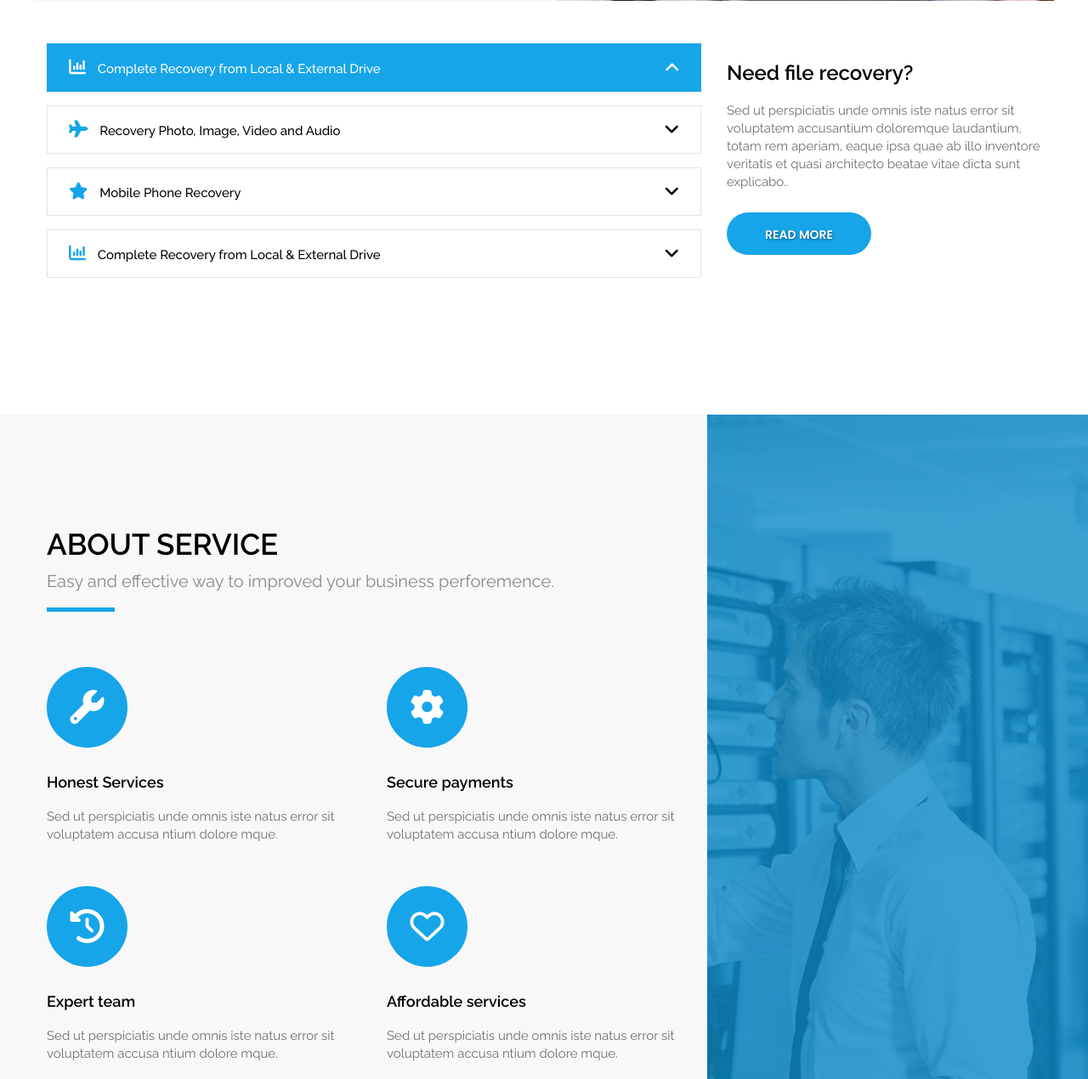
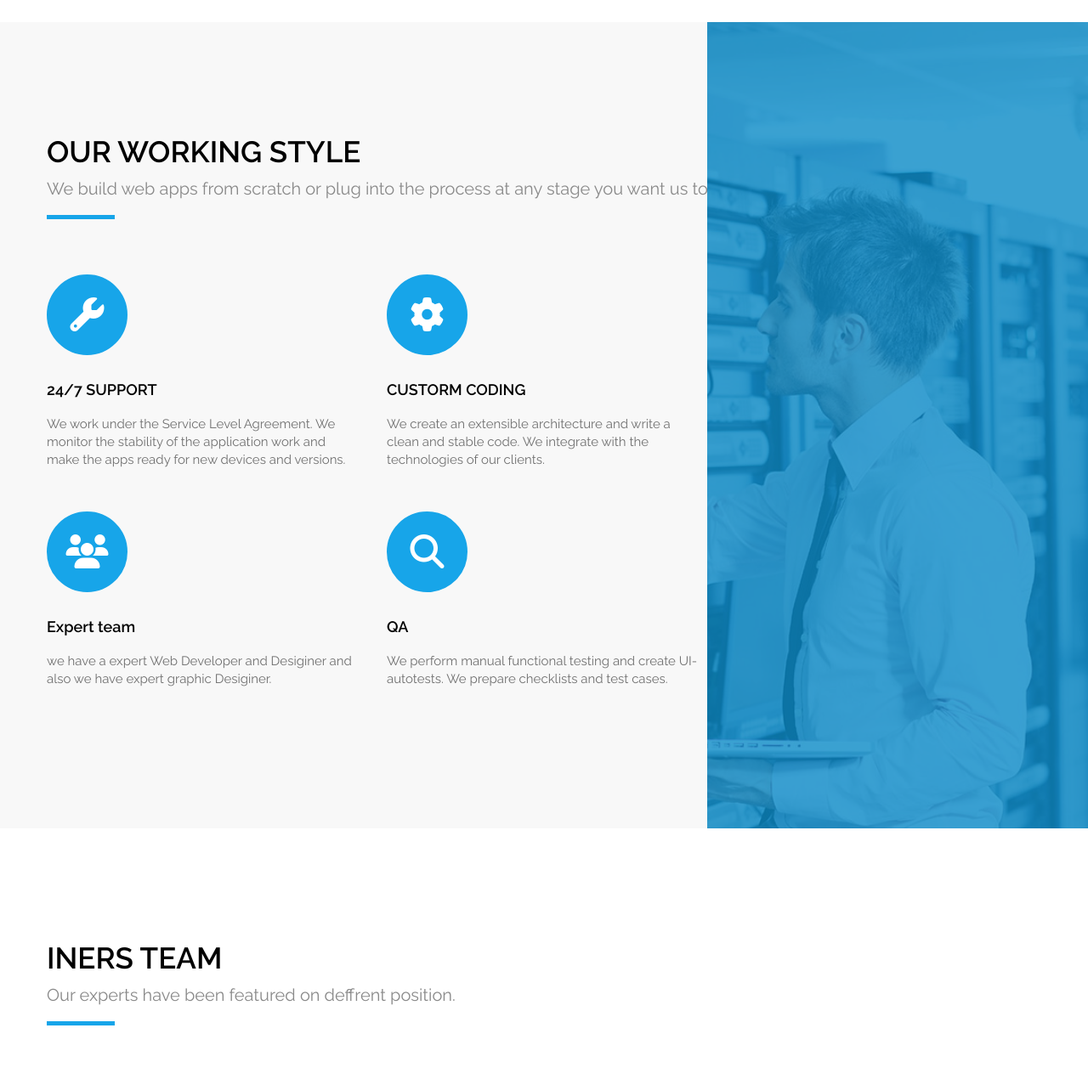
Before and after one commit to AayushTimalsina-AT/inerstechWebsite, a PHP site: page /about.php in a window 1280 px wide. Shown: the part 1099-2369 px from the top of the page at 85% size. Run offline with PHP 8.4, Linux system fonts and the light colour scheme; some libraries are stand-ins or nearby versions.

Commit message:
about pagae code cnage and index page code change

```diff
--- a/about.php
+++ b/about.php
@@ -26,8 +26,8 @@
       <div class="col-md-12">
         <div class="full">
           <div class="main_heading text_align_center">
-            <h2>We are Leading Company</h2>
-            <p class="large">Fastest service with best price!</p>
+            <h2>Modern Software Development Company</h2>
+            <p class="large">Our expertise in application development is evolutionary and at-par with next-generation software applications.</p>
           </div>
         </div>
       </div>
@@ -35,86 +35,17 @@
     <div class="row about_blog">
       <div class="col-lg-6 col-md-6 col-sm-12 about_cont_blog">
         <div class="full text_align_left">
-          <h3>What we do</h3>
-          <p>Lorem Ipsum is simply dummy text of the printing and typesetting industry. Lorem Ipsum has been the industry's
-            standard dummy text ever since the 1500s, when an unknown printer took a galley..</p>
-          <ul>
+          <h3>We prefer better</h3>
+          <p>Origami Technology Pvt. Ltd. is established with vision of endless creativity, compassion and dedication on revolutionizing IT industry. Our founding members discovered huge gap between current IT practices and digital platforms used by end users. Our mission is to create robust websites, software/apps, Networking services and securities and any other aspects of technology which needs our attention.</p>
+          <!-- <ul>
             <li><i class="fa fa-check-circle"></i>Persius appetere pro mea harum ridens</li>
             <li><i class="fa fa-check-circle"></i>Instructior vis at causae legimus luptatum mel</li>
             <li><i class="fa fa-check-circle"></i>Maluisset id persius appetere pro mea harum</li>
-          </ul>
+          </ul> -->
         </div>
       </div>
       <div class="col-lg-6 col-md-6 col-sm-12 about_feature_img padding_right_0">
-        <div class="full text_align_center"> <img class="img-responsive" src="assets/images/it_service/post-06.jpg" alt="#" /> </div>
-      </div>
-    </div>
-    <div class="row" style="margin-top: 35px">
-      <div class="col-md-8">
-        <div class="full margin_bottom_30">
-          <div class="accordion border_circle">
-            <div class="bs-example">
-              <div class="panel-group" id="accordion">
-                <div class="panel panel-default">
-                  <div class="panel-heading">
-                    <p class="panel-title"> <a data-toggle="collapse" data-parent="#accordion" href="#collapseOne"><i class="fa fa-bar-chart" aria-hidden="true"></i> Complete Recovery from Local & External Drive<i class="fa fa-angle-down"></i></a> </p>
-                  </div>
-                  <div id="collapseOne" class="panel-collapse collapse in">
-                    <div class="panel-body">
-                      <p>Contrary to popular belief, Lorem Ipsum is not simply random text. It has roots in a piece of classical Latin literature from 45 BC, making it
-                        over 2000 years old. Richard McClintock, a Latin professor at Hampden-Sydney College in Virginia, looked up one of the more obscure Latin words,
-                        consectetur, from a Lorem Ipsum passage, and going through the cites of the word in classical literature, discovered the undoubtable source.</p>
-                    </div>
-                  </div>
-                </div>
-                <div class="panel panel-default">
-                  <div class="panel-heading">
-                    <p class="panel-title"> <a data-toggle="collapse" data-parent="#accordion" href="#collapseTwo"><i class="fa fa-plane"></i> Recovery Photo, Image, Video and Audio<i class="fa fa-angle-down"></i></a> </p>
-                  </div>
-                  <div id="collapseTwo" class="panel-collapse collapse">
-                    <div class="panel-body">
-                      <p>Contrary to popular belief, Lorem Ipsum is not simply random text. It has roots in a piece of classical Latin literature from 45 BC, making it
-                        over 2000 years old. Richard McClintock, a Latin professor at Hampden-Sydney College in Virginia, looked up one of the more obscure Latin words,
-                        consectetur, from a Lorem Ipsum passage, and going through the cites of the word in classical literature, discovered the undoubtable source.</p>
-                    </div>
-                  </div>
-                </div>
-                <div class="panel panel-default">
-                  <div class="panel-heading">
-                    <p class="panel-title"> <a data-toggle="collapse" data-parent="#accordion" href="#collapseThree"><i class="fa fa-star"></i> Mobile Phone Recovery<i class="fa fa-angle-down"></i></a> </p>
-                  </div>
-                  <div id="collapseThree" class="panel-collapse collapse">
-                    <div class="panel-body">
-                      <p>Contrary to popular belief, Lorem Ipsum is not simply random text. It has roots in a piece of classical Latin literature from 45 BC, making it
-                        over 2000 years old. Richard McClintock, a Latin professor at Hampden-Sydney College in Virginia, looked up one of the more obscure Latin words,
-                        consectetur, from a Lorem Ipsum passage, and going through the cites of the word in classical literature, discovered the undoubtable source.</p>
-                    </div>
-                  </div>
-                </div>
-                <div class="panel panel-default">
-                  <div class="panel-heading">
-                    <p class="panel-title"> <a data-toggle="collapse" data-parent="#accordion" href="#collapseFour"><i class="fa fa-bar-chart" aria-hidden="true"></i> Complete Recovery from Local & External Drive<i class="fa fa-angle-down"></i></a> </p>
-                  </div>
-                  <div id="collapseFour" class="panel-collapse collapse in">
-                    <div class="panel-body">
-                      <p>Contrary to popular belief, Lorem Ipsum is not simply random text. It has roots in a piece of classical Latin literature from 45 BC, making it
-                        over 2000 years old. Richard McClintock, a Latin professor at Hampden-Sydney College in Virginia, looked up one of the more obscure Latin words,
-                        consectetur, from a Lorem Ipsum passage, and going through the cites of the word in classical literature, discovered the undoubtable source.</p>
-                    </div>
-                  </div>
-                </div>
-              </div>
-            </div>
-          </div>
-        </div>
-      </div>
-      <div class="col-md-4">
-        <div class="full" style="margin-top: 35px;">
-          <h3>Need file recovery?</h3>
-          <p>Sed ut perspiciatis unde omnis iste natus error sit voluptatem accusantium doloremque laudantium, totam rem aperiam, eaque ipsa quae ab illo inventore veritatis et
-            quasi architecto beatae vitae dicta sunt explicabo..</p>
-          <p><a class="btn main_bt" href="#">Read More</a></p>
-        </div>
+        <div class="full text_align_center"> <img class="img-responsive" src="assets/images/it_service/business.jpg" alt="#" /> </div>
       </div>
     </div>
   </div>
@@ -127,8 +58,8 @@
       <div class="col-md-12">
         <div class="full">
           <div class="main_heading text_align_left">
-            <h2>About Service</h2>
-            <p class="large">Easy and effective way to improved your business perforemence.</p>
+            <h2>Our Working Style</h2>
+            <p class="large">We build web apps from scratch or plug into the process at any stage you want us to.</p>
           </div>
         </div>
       </div>
@@ -140,8 +71,8 @@
             <div class="full">
               <div class="service_blog_inner2">
                 <div class="icon text_align_left"><i class="fa fa-wrench"></i></div>
-                <h4 class="service-heading">Honest Services</h4>
-                <p>Sed ut perspiciatis unde omnis iste natus error sit voluptatem accusa ntium dolore mque.</p>
+                <h4 class="service-heading">24/7 SUPPORT</h4>
+                <p>We work under the Service Level Agreement. We monitor the stability of the application work and make the apps ready for new devices and versions.</p>
               </div>
             </div>
           </div>
@@ -149,26 +80,26 @@
             <div class="full">
               <div class="service_blog_inner2">
                 <div class="icon text_align_left"><i class="fa fa-cog"></i></div>
-                <h4 class="service-heading">Secure payments</h4>
-                <p>Sed ut perspiciatis unde omnis iste natus error sit voluptatem accusa ntium dolore mque.</p>
+                <h4 class="service-heading">CUSTORM CODING</h4>
+                <p>We create an extensible architecture and write a clean and stable code. We integrate with the technologies of our clients.</p>
               </div>
             </div>
           </div>
           <div class="col-md-6">
             <div class="full">
               <div class="service_blog_inner2">
-                <div class="icon text_align_left"><i class="fa fa-history"></i></div>
+                <div class="icon text_align_left"><i class="fa fa-users"></i></div>
                 <h4 class="service-heading">Expert team</h4>
-                <p>Sed ut perspiciatis unde omnis iste natus error sit voluptatem accusa ntium dolore mque.</p>
+                <p>we have a expert Web Developer and Desiginer and also we have expert graphic Desiginer.</p>
               </div>
             </div>
           </div>
           <div class="col-md-6">
             <div class="full">
               <div class="service_blog_inner2">
-                <div class="icon text_align_left"><i class="far fa-heart"></i></div>
-                <h4 class="service-heading">Affordable services</h4>
-                <p>Sed ut perspiciatis unde omnis iste natus error sit voluptatem accusa ntium dolore mque.</p>
+                <div class="icon text_align_left"> <i class="fa fa-search"></i> </div>
+                <h4 class="service-heading">QA</h4>
+                <p>We perform manual functional testing and create UI-autotests. We prepare checklists and test cases.</p>
               </div>
             </div>
           </div>
@@ -184,8 +115,8 @@
       <div class="col-md-12">
         <div class="full">
           <div class="main_heading text_align_left">
-            <h2>Experienced Staff</h2>
-            <p class="large">Our experts have been featured on deffrent positionoe.</p>
+            <h2>Iners Team</h2>
+            <p class="large">Our experts have been featured on deffrent position.</p>
           </div>
         </div>
       </div>
--- a/index.php
+++ b/index.php
@@ -386,9 +386,9 @@
           <div class="col-md-4">
             <div class="full">
               <div class="service_blog_inner">
-                <div class="icon text_align_left"><img src="assets/images/it_service/si2.png" alt="#" /></div>
-                <h4 class="service-heading">Secure payments</h4>
-                <p>Our payment are process through secure payment services.</p>
+                <div class="icon text_align_left"><img src="assets/images/it_service/custom-coding.png" alt="#" /></div>
+                <h4 class="service-heading">Custom Coding</h4>
+                <p>We create an extensible architecture and write a clean and stable code. We integrate with the technologies of our clients.</p>
               </div>
             </div>
           </div>
--- a/layout/header.php
+++ b/layout/header.php
@@ -40,7 +40,7 @@
 </head>
 <body id="default_theme" class="it_service">
 <!-- loader -->
-<div class="bg_load" style="background-image:url('assets/images/it_service/loader.png') ;">
+<div class="bg_load" style="background-image:url('assets/images/it_service/loader.png');">
    <img class="loader_animation" src="assets/images/fevicon/nav_icon.png" alt="#" width="200px" height="230px" style="margin-top:-100px;" /> </div>
 <!-- end loader -->
 <!-- header -->
```
Also changed, not shown: assets/images/it_service/1.png (deleted), assets/images/it_service/2.png (deleted), assets/images/it_service/22.jpg (deleted), assets/images/it_service/3.jpg (deleted), assets/images/it_service/4.jpg (deleted), assets/images/it_service/5.jpg (deleted), assets/images/it_service/6.jpg (deleted), assets/images/it_service/7.jpg (deleted), assets/images/it_service/8.jpg (deleted), assets/images/it_service/custom-Coding.png (added), 2 other files.
